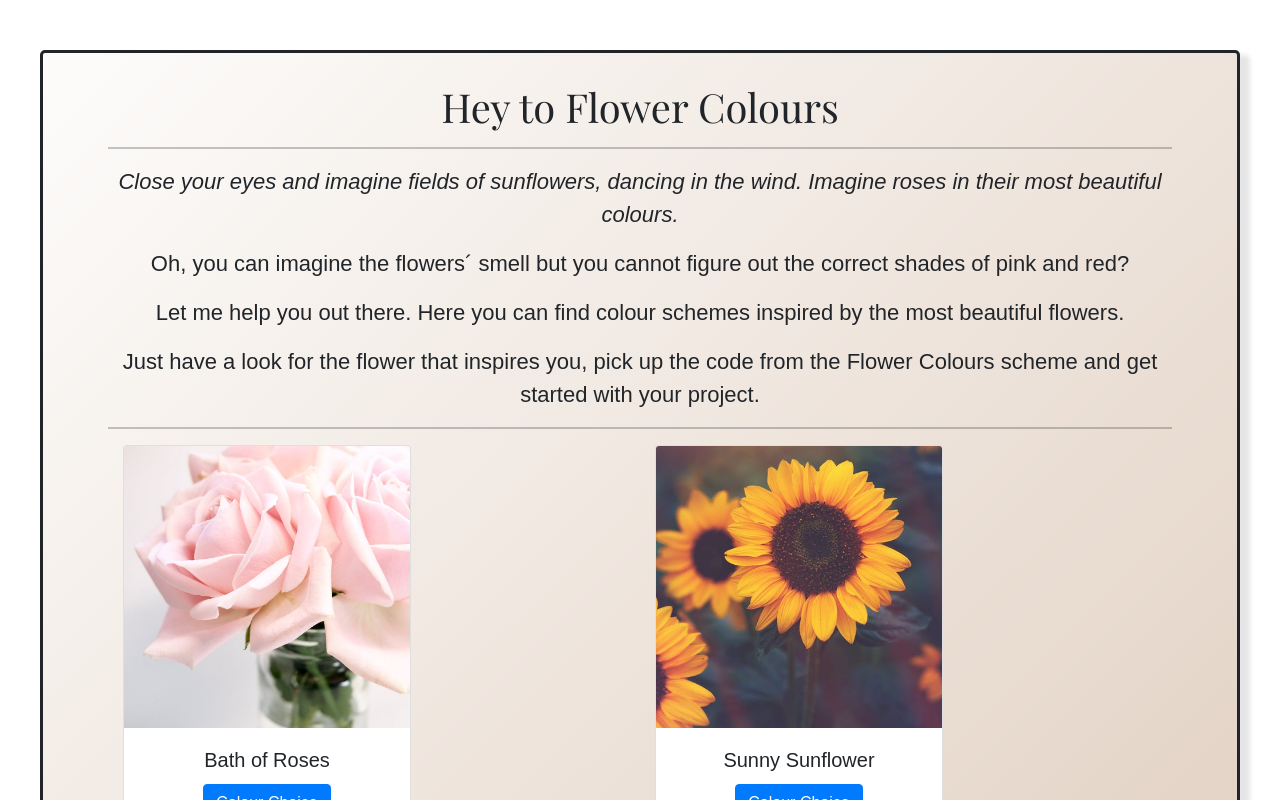
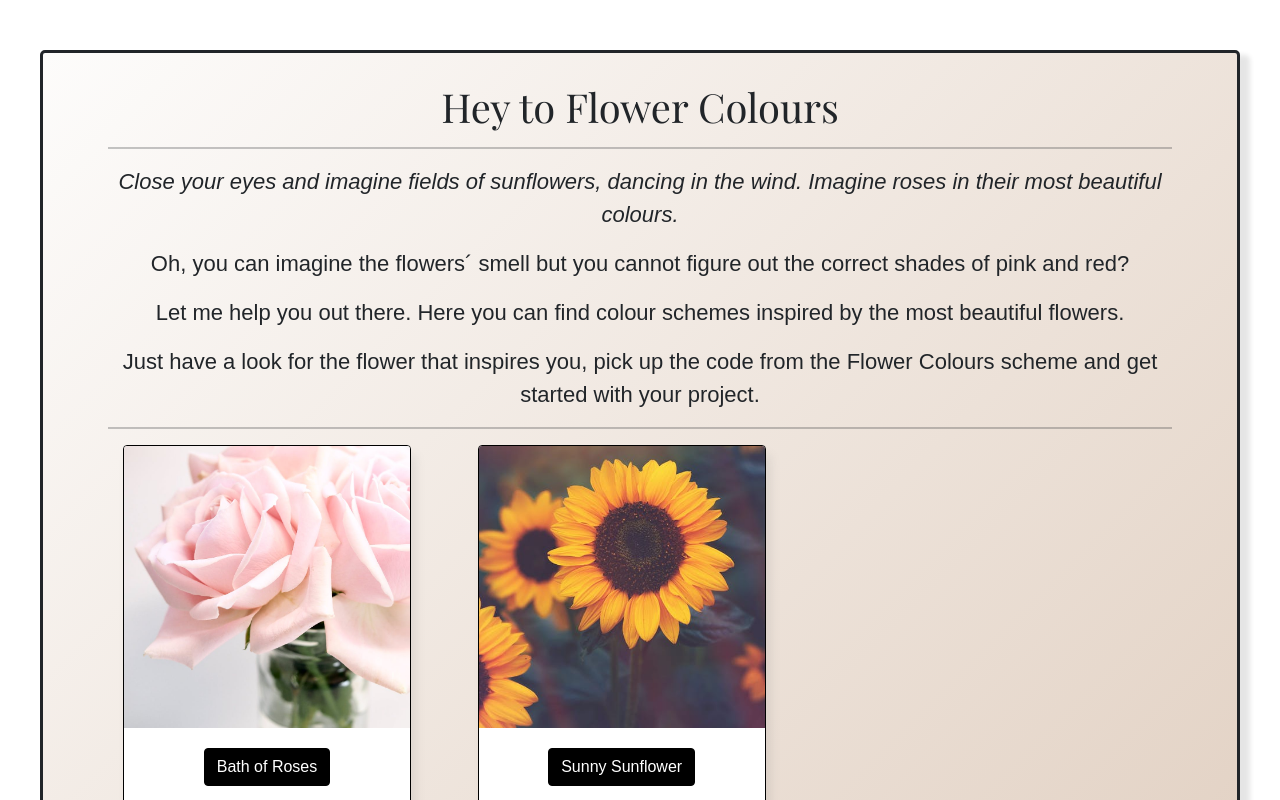
Before and after one commit to Tabea014/FlowerColours, a React (Create React App) app: page / in a window 1280 px wide. Shown: the top 800 px of the page. Built offline with nearby package versions, Linux system fonts and the light colour scheme; the HTML template or start-up script is replaced by a standard one.

Commit message:
Update Style cards

```diff
--- a/src/FlowerSection.css
+++ b/src/FlowerSection.css
@@ -3,3 +3,13 @@
   height: 22vw;
   object-fit: cover;
 }
+
+.Button {
+  background-color: black;
+  border: 1px solid black;
+}
+
+.Card {
+  border: 1px solid black;
+  box-shadow: 5px 10px 10px rgba(122, 123, 125, 0.144);
+}
--- a/src/FlowerSection.js
+++ b/src/FlowerSection.js
@@ -15,22 +15,20 @@ export default function FlowerSection(){
 <Container>
   <Row>
 
-<Col sm={6}>
-<Card style={{ width: '18rem' }}>
+<Col sm={4}>
+<Card style={{ width: '18rem' }} className="Card">
   <Card.Img variant="top" src={Roses} alt="Roses" className="Roses" />
   <Card.Body>
-    <Card.Title>Bath of Roses</Card.Title>
-    <Button variant="primary">Colour Choice</Button>
+    <Button variant="primary" className="Button">Bath of Roses</Button>
   </Card.Body>
 </Card>
 </Col>
 
-<Col sm={6}>
-<Card style={{ width: '18rem' }}>
+<Col sm={4}>
+<Card style={{ width: '18rem' }} className="Card">
   <Card.Img variant="top" src={Sunflower} alt="Sunflower" className="Sunflower" />
   <Card.Body>
-    <Card.Title>Sunny Sunflower</Card.Title>
-    <Button variant="primary">Colour Choice</Button>
+    <Button variant="primary" className="Button">Sunny Sunflower</Button>
   </Card.Body>
 </Card>
 </Col>
--- a/src/flowers.css
+++ b/src/flowers.css
@@ -2,7 +2,7 @@
   font-family: sans-serif;
   text-align: center;
   width: 1200px;
-  height: 905px;
+  height: 865px;
   padding: 30px 50px;
   border: 3px solid;
   border-radius: 5px;
```
